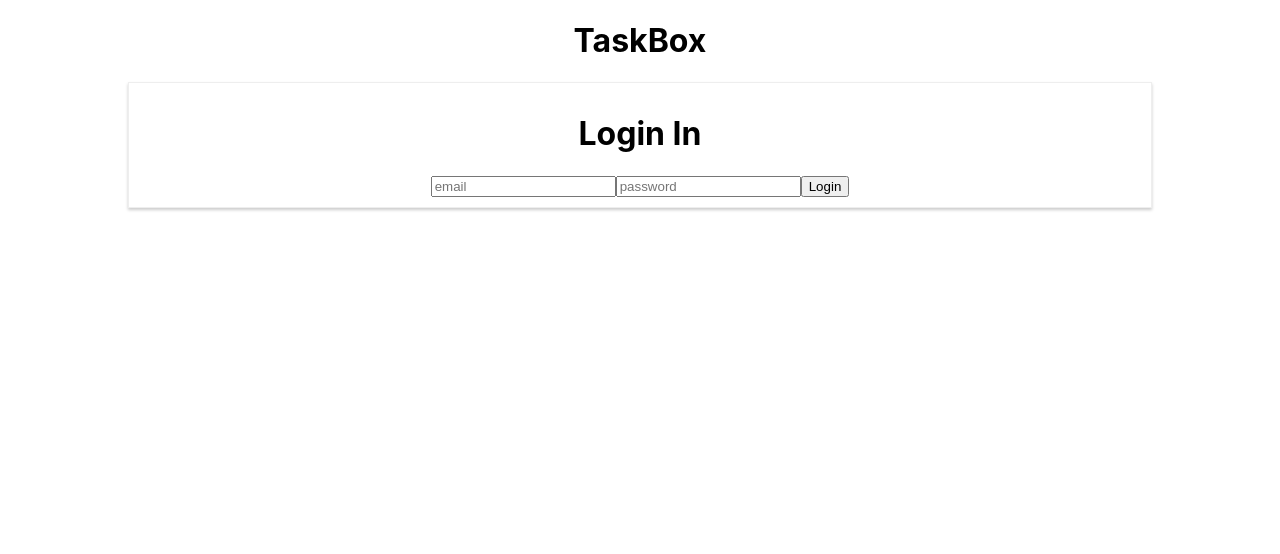
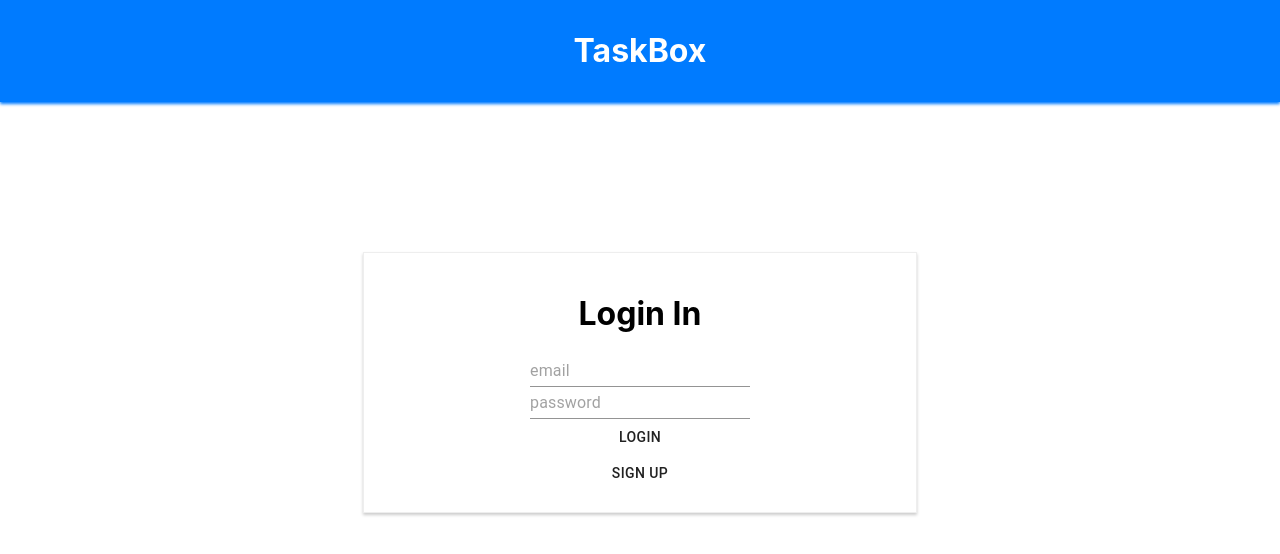
Before and after one commit to jcai8649/taskbox, a React (Create React App) app: page / in a window 1280 px wide. Shown: the top 554 px of the page. Built offline with nearby package versions, Linux system fonts and the light colour scheme.

Commit message:
Create Login

```diff
--- a/src/App.js
+++ b/src/App.js
@@ -5,10 +5,11 @@ import Login from './containers/Login/Login';
 function App() {
   return (
     <>
-      <h1 className={styles.header}>TaskBox</h1>
+      <div className={styles.header}>
+        <h1 >TaskBox</h1>
+      </div>
       <Login />
     </>
-    //Login Page
       //signup
           //signup form
 
--- a/src/App.module.css
+++ b/src/App.module.css
@@ -1,3 +1,8 @@
-h1{
+.header{
     text-align: center;
+    width: 100;
+    color: white;
+    background-color: #007bff;
+    padding: 10px;
+    box-shadow: 0 2px 3px #007bff;
 }
--- a/src/containers/Login/Login.js
+++ b/src/containers/Login/Login.js
@@ -1,6 +1,7 @@
 import React from 'react';
 import axios from 'axios';
 import styles from './Login.module.css';
+import { Button, Input } from '@material-ui/core';
 
 export default function Login() {
 
@@ -25,9 +26,18 @@ export default function Login() {
         <div className={styles.Auth}>
             <h1>Login In</h1>
             <form onSubmit={submitHandler}>
-                <input type='text' name='email' placeholder='email'></input>
-                <input type='password' name='pass' placeholder='password'></input>
-                <button>Login</button>
+                <div>
+                    <Input type='text' name='email' placeholder='email'></Input>
+                </div>
+                <div>
+                    <Input type='password' name='pass' placeholder='password'></Input>
+                </div>
+                <div>
+                    <Button>Login</Button>
+                </div>
+                <div>
+                    <Button>Sign Up</Button>
+                </div>
             </form>
         </div>
     )
--- a/src/containers/Login/Login.module.css
+++ b/src/containers/Login/Login.module.css
@@ -1,9 +1,11 @@
 .Auth {
-    margin: 20px auto;
-    width: 80%;
+    margin: 150px auto;
+    width: 40%;
     text-align: center;
     box-shadow: 0 2px 3px #ccc;
     border: 1px solid #eee;
-    padding: 10px;
-    box-sizing: border-box;
+    padding: 20px;
+    display: flex;
+    flex-flow: column nowrap;
+    align-content: space-between;
 }
```
Also changed, not shown: 1 other file (tests, documents, lock files or other folders).
